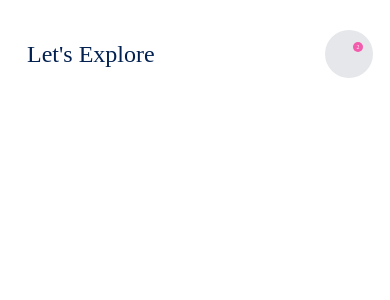
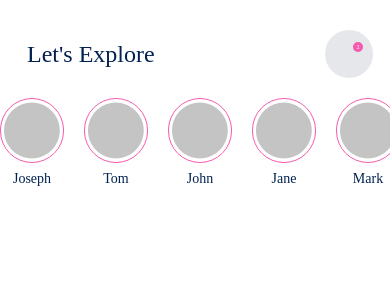
Before and after one commit to travizyoung/SMA, a React Native app: screen / in a window 390 px wide. Shown: the top 300 px of the page. Built offline with nearby package versions, Linux system fonts and the light colour scheme; some icons are missing.

Commit message:
FlatList A native Component which is optimized for display list

```diff
--- a/App.tsx
+++ b/App.tsx
@@ -1,6 +1,13 @@
 import React from 'react';
-import {SafeAreaView, TouchableOpacity, View, Text} from 'react-native';
+import {
+  SafeAreaView,
+  TouchableOpacity,
+  View,
+  Text,
+  FlatList,
+} from 'react-native';
 import Title from './components/Title/Title';
+import UserStory from './components/UserStory/UserStory';
 import {FontAwesomeIcon} from '@fortawesome/react-native-fontawesome';
 import {faEnvelope} from '@fortawesome/free-solid-svg-icons';
 import globalStyle from './assets/styles/globalStyle';
@@ -10,6 +17,42 @@
     {
       firstName: 'Joseph',
       id: 1,
+      profileImage: require('./assets/images/default_profile.png'),
+    },
+    {
+      firstName: 'Tom',
+      id: 2,
+      profileImage: require('./assets/images/default_profile.png'),
+    },
+    {
+      firstName: 'John',
+      id: 3,
+      profileImage: require('./assets/images/default_profile.png'),
+    },
+    {
+      firstName: 'Jane',
+      id: 4,
+      profileImage: require('./assets/images/default_profile.png'),
+    },
+    {
+      firstName: 'Mark',
+      id: 5,
+      profileImage: require('./assets/images/default_profile.png'),
+    },
+    {
+      firstName: 'Sarah',
+      id: 6,
+      profileImage: require('./assets/images/default_profile.png'),
+    },
+    {
+      firstName: 'Emily',
+      id: 7,
+      profileImage: require('./assets/images/default_profile.png'),
+    },
+    {
+      firstName: 'Michael',
+      id: 8,
+      profileImage: require('./assets/images/default_profile.png'),
     },
   ];
   return (
@@ -23,6 +66,15 @@
           </View>
         </TouchableOpacity>
       </View>
+
+      <View style={globalStyle.userStoriesContainer}>
+        <FlatList
+          showsHorizontalScrollIndicator={false}
+          horizontal
+          data={userStories}
+          renderItem={({item}) => <UserStory {...item} />}
+        />
+      </View>
     </SafeAreaView>
   );
 };
--- a/assets/styles/globalStyle.ts
+++ b/assets/styles/globalStyle.ts
@@ -32,6 +32,10 @@
     fontFamily: getFontFamily('Inter', '24pt', '600'),
     fontSize: 6,
   },
+
+  userStoriesContainer: {
+    marginTop: 20,
+  },
 });
 
 export default globalStyle;
--- /dev/null
+++ b/components/UserStory/UserStory.tsx
@@ -0,0 +1,22 @@
+import React from 'react';
+import {View, Image, Text} from 'react-native';
+import style from './style';
+
+const UserStory = ({
+  firstName,
+  profileImage,
+}: {
+  firstName: string;
+  profileImage: object;
+}) => {
+  return (
+    <View style={style.storyContainer}>
+      <View style={style.userImageContainer}>
+        <Image source={profileImage} />
+      </View>
+      <Text style={style.firstName}>{firstName}</Text>
+    </View>
+  );
+};
+
+export default UserStory;
--- /dev/null
+++ b/components/UserStory/style.ts
@@ -0,0 +1,27 @@
+import {StyleSheet} from 'react-native';
+import {getFontFamily} from '../../assets/fonts/helper';
+
+const style = StyleSheet.create({
+  storyContainer: {
+    marginRight: 20,
+  },
+  firstName: {
+    fontFamily: getFontFamily('Inter', '24pt', '500'),
+    fontSize: 14,
+    color: '#022150',
+    marginTop: 8,
+    textAlign: 'center',
+  },
+  userImageContainer: {
+    borderColor: '#F35BAC',
+    borderWidth: 1,
+    padding: 3,
+    borderRadius: 65,
+  },
+  image: {
+    width: 65,
+    height: 65,
+  },
+});
+
+export default style;
```
Also changed, not shown: assets/images/default_profile.png (added).
